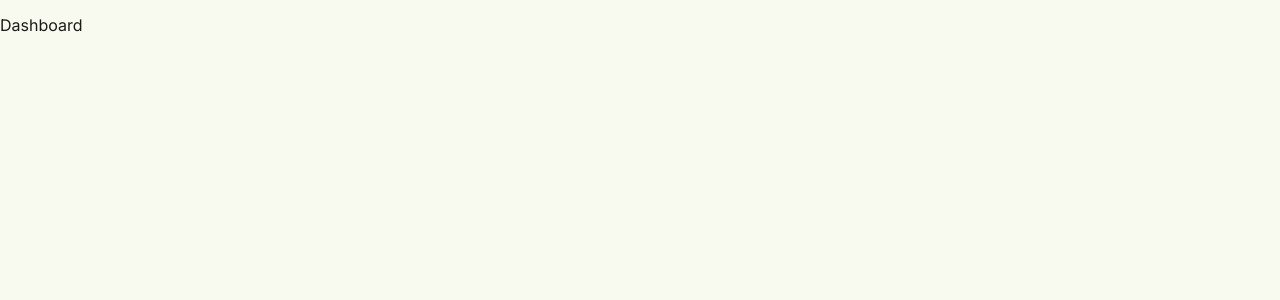
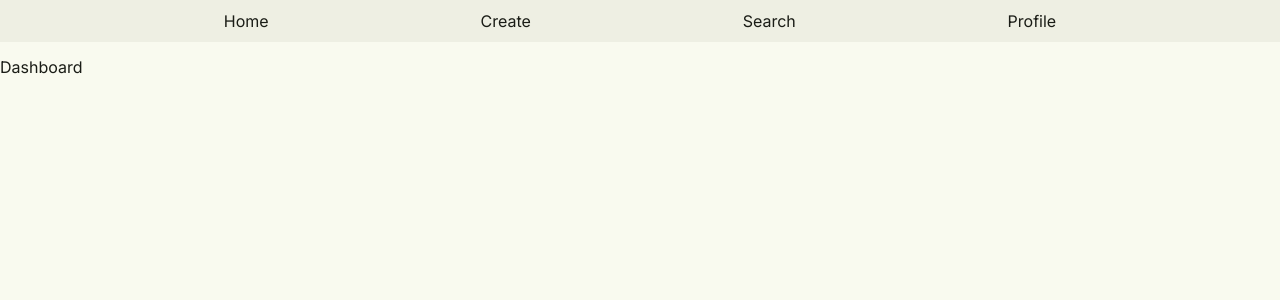
Before and after one commit to shravzzv/Dev.to-Pinata-challenge-client, a React (Vite) app: page /dashboard in a window 1280 px wide. Shown: the top 300 px of the page. Built offline with nearby package versions, Linux system fonts and the light colour scheme.

Commit message:
feat: Add navbar

```diff
--- a/src/components/Navbar.jsx
+++ b/src/components/Navbar.jsx
@@ -1,3 +1,4 @@
+import '../styles/Navbar.css'
 import { Link } from 'react-router-dom'
 
 export default function Navbar() {
@@ -5,13 +6,16 @@ export default function Navbar() {
     <nav>
       <ul>
         <li>
-          <Link to='/'>Home</Link>
+          <Link to='/dashboard'>Home</Link>
         </li>
         <li>
-          <Link to='/login'>Login</Link>
+          <Link to='/dashboard/create'>Create</Link>
         </li>
         <li>
-          <Link to='/register'>Register</Link>
+          <Link to='/dashboard/search'>Search</Link>
+        </li>
+        <li>
+          <Link to='/dashboard/profile'>Profile</Link>
         </li>
       </ul>
     </nav>
--- a/src/pages/Dashboard.jsx
+++ b/src/pages/Dashboard.jsx
@@ -1,6 +1,9 @@
+import Navbar from '../components/Navbar'
+
 export default function Dashboard() {
   return (
     <div className='dashboard'>
+      <Navbar />
       <p>Dashboard</p>
     </div>
   )
--- a/src/pages/Error.jsx
+++ b/src/pages/Error.jsx
@@ -1,8 +1,10 @@
 import { Link } from 'react-router-dom'
+import Navbar from '../components/Navbar'
 
 export default function Error() {
   return (
     <div>
+      <Navbar />
       <h1>OOPS! 404</h1>
       <p>There is nothing here.</p>
       <Link to='/'>Go to home</Link>
--- /dev/null
+++ b/src/styles/Navbar.css
@@ -0,0 +1,20 @@
+nav {
+  background-color: var(--surface-container);
+
+  ul {
+    list-style-type: none;
+    margin: 0;
+    padding: 0;
+    display: flex;
+    align-items: center;
+    justify-content: space-evenly;
+    padding: 12px;
+
+    li {
+      a {
+        text-decoration: none;
+        color: inherit;
+      }
+    }
+  }
+}
```
